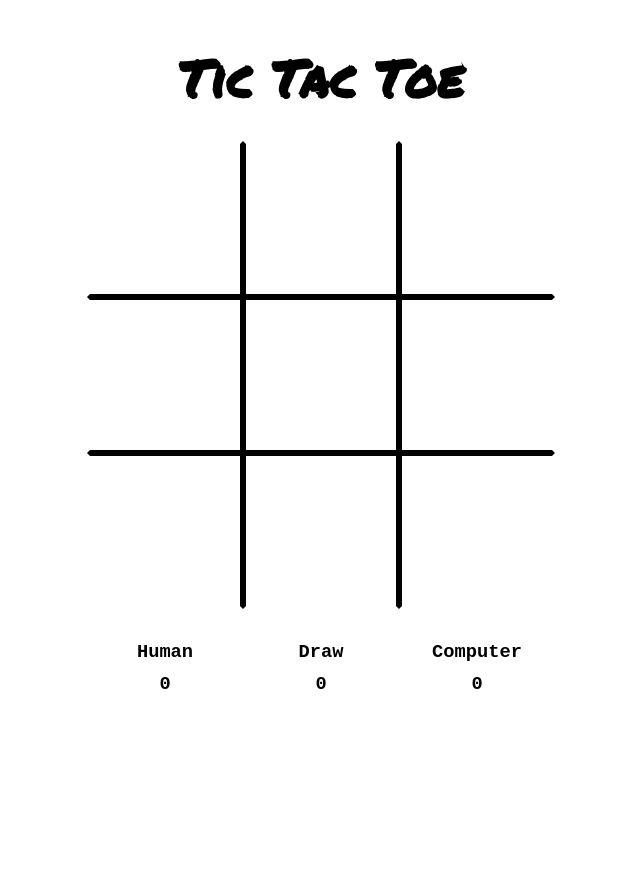
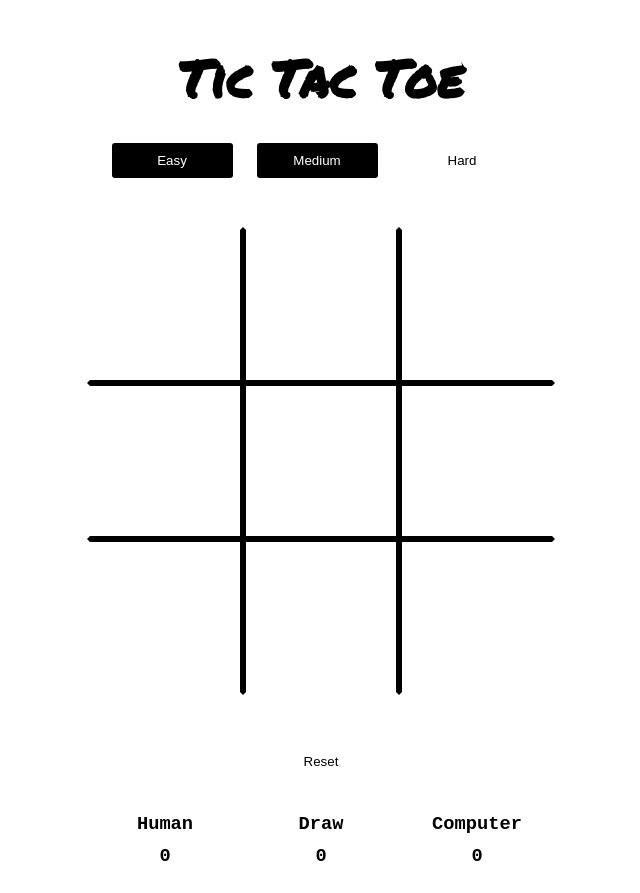
Before and after one commit to probir-sarkar/tic-tac-toe, a React (Create React App) app: page / in a window 1280 px wide. Shown: the whole page, without its empty margins (319-959 px from the left). Before the commit the page ends 800 px from the top, so only its background shows below. Built offline with nearby package versions, Linux system fonts and the light colour scheme; no server answers.

Commit message:
added levels

```diff
--- a/src/App.jsx
+++ b/src/App.jsx
@@ -1,5 +1,6 @@
 import "./App.scss";
 import Game from "./components/Game/Game.component";
+import Level from "./components/Level/Level.component";
 import Results from "./components/Results/Results.component";
 
 function App() {
@@ -7,6 +8,7 @@ function App() {
     <div className="App">
       {/* heading for tic-tac-toe game */}
       <h1>Tic Tac Toe</h1>
+      <Level />
       <Game />
       <Results />
     </div>
--- a/src/components/Game/Game.component.jsx
+++ b/src/components/Game/Game.component.jsx
@@ -3,35 +3,21 @@ import { PlayersContext } from "../../contexts/players.context";
 import "./Game.styles.scss";
 
 const Game = () => {
-  const {
-    tableData,
-    playerMove,
-    processing,
-    gameOver,
-    resetGame,
-    winnedCombination,
-    totalMoves,
-  } = useContext(PlayersContext);
+  const { tableData, playerMove, processing, gameOver, resetGame, winnedCombination, totalMoves } = useContext(PlayersContext);
 
   const handlePlayerMove = (rowIndex) => {
     if (processing) return;
     return gameOver ? resetGame() : playerMove(rowIndex);
   };
-
+  console.log(tableData);
   return (
     <div>
       <div className={`game ${processing ? "processing" : ""}`}>
-        <div
-          className={`game-table ${gameOver ? "game-over" : ""} ${
-            totalMoves.current === 9 ? "draw" : ""
-          }`}
-        >
+        <div className={`game-table ${gameOver ? "game-over" : ""} ${totalMoves.current === 9 ? "draw" : ""}`}>
           {tableData.map((row, rowIndex) => {
             return (
               <div
-                className={`game-box  ${
-                  winnedCombination.includes(rowIndex) ? "winned" : ""
-                }`}
+                className={`game-box  ${winnedCombination.includes(rowIndex) ? "winned" : ""}`}
                 key={rowIndex}
                 onClick={() => handlePlayerMove(rowIndex)}
               >
--- /dev/null
+++ b/src/components/Level/Level.component.jsx
@@ -0,0 +1,33 @@
+import { useContext } from "react";
+import { PlayersContext } from "../../contexts/players.context";
+import "./Level.styles.scss";
+
+const Level = () => {
+  const { level, setLevel, tableData } = useContext(PlayersContext);
+
+  const handleLevel = (level) => {
+    //   check if tableData every cell is blank
+    if (tableData.every((cell) => cell === "")) {
+      setLevel(level);
+    } else {
+      alert("You can't change level while playing");
+    }
+  };
+
+  return (
+    <div className="level">
+      {/* 3 button */}
+      <button className={`${level === 1 ? "active" : ""} level-btn`} onClick={() => handleLevel(1)}>
+        Easy
+      </button>
+      <button className={`${level === 2 ? "active" : ""} level-btn`} onClick={() => handleLevel(2)}>
+        Medium
+      </button>
+      <button className={`${level === 3 ? "active" : ""} level-btn`} onClick={() => handleLevel(3)}>
+        Hard
+      </button>
+    </div>
+  );
+};
+
+export default Level;
--- /dev/null
+++ b/src/components/Level/Level.styles.scss
@@ -0,0 +1,33 @@
+.level {
+    display: flex;
+    flex-grow: 1;
+    justify-content: center;
+    align-items: center;
+    margin-bottom: 10%;
+    gap: 20px;
+    max-width: 460px;
+    flex-wrap: wrap;
+    @media screen and (max-width: 768px) {
+        max-width: 310px;
+    }
+
+    .level-btn {
+        background-color: #000;
+        color: #fff;
+        min-width: 125px;
+        padding: 10px 20px;
+        border: 2px solid #fff;
+        border-radius: 5px;
+        display: flex;
+        justify-content: center;
+        align-items: center;
+        cursor: pointer;
+        transition: all 0.3s ease;
+
+        &:hover,
+        &.active {
+            background-color: #fff;
+            color: #000;
+        }
+    }
+}
--- a/src/components/Results/Results.component.jsx
+++ b/src/components/Results/Results.component.jsx
@@ -3,9 +3,16 @@ import { PlayersContext } from "../../contexts/players.context";
 
 import "./Results.styles.scss";
 const Results = () => {
-  const { results } = useContext(PlayersContext);
+  const { results, resetGame } = useContext(PlayersContext);
   const { human, ai, draw } = results;
   return (
+    <>
+      <div className="reset">
+        {/* 3 button */}
+        <button className={` reset-btn`} onClick={() => resetGame()}>
+          Reset
+        </button>
+      </div>
       <div className="results-container">
         <div className="result-box">
           <h3>Human</h3>
@@ -20,6 +27,7 @@ const Results = () => {
           <h3>{ai}</h3>
         </div>
       </div>
+    </>
   );
 };
 
--- a/src/components/Results/Results.styles.scss
+++ b/src/components/Results/Results.styles.scss
@@ -12,3 +12,28 @@
     }
   }
 }
+
+.reset {
+  display: flex;
+  justify-content: center;
+  margin-top: 10%;
+
+  .reset-btn {
+    background-color: #fff;
+    color: #000;
+    min-width: 125px;
+    padding: 10px 20px;
+    border: 2px solid #fff;
+    border-radius: 5px;
+    display: flex;
+    justify-content: center;
+    align-items: center;
+    cursor: pointer;
+    transition: all 0.3s ease;
+
+    &:active {
+      background-color: #000;
+      color: #fff;
+    }
+  }
+}
--- a/src/contexts/players.context.jsx
+++ b/src/contexts/players.context.jsx
@@ -1,5 +1,5 @@
 import { useState, createContext, useRef, useEffect } from "react";
-import axios from "axios";
+import { aiMove } from "../utils/aiMove";
 
 const dataTable = {
   tableData: ["", "", "", "", "", "", "", "", ""],
@@ -30,9 +30,8 @@ const PlayersProvider = ({ children }) => {
   const [winner, setWinner] = useState(null);
   const [processing, setProcessing] = useState(false);
   const [results, setResults] = useState(dataTable.results);
-  const [winnedCombination, setWinnedCombination] = useState(
-    dataTable.winnedCombination
-  );
+  const [winnedCombination, setWinnedCombination] = useState(dataTable.winnedCombination);
+  const [level, setLevel] = useState(3);
   // useref
   const totalMoves = useRef(0);
 
@@ -67,18 +66,9 @@ const PlayersProvider = ({ children }) => {
         return row;
       })
       .join("");
-    const options = {
-      method: "GET",
-      url: `https://red-tense-whale.cyclic.app/`,
-      params: {
-        board: state,
-      },
-      headers: {
-        "Access-Control-Allow-Origin": "*",
-      },
-    };
-    const response = await axios.request(options);
-    return response.data.recommendation;
+    await new Promise((resolve) => setTimeout(resolve, 500));
+    const res = aiMove(state, level);
+    return res;
   };
 
   // to avoid cold start of api request
@@ -100,11 +90,7 @@ const PlayersProvider = ({ children }) => {
     const { winninngCombinations } = dataTable;
     for (let i = 0; i < winninngCombinations.length; i++) {
       const [a, b, c] = winninngCombinations[i];
-      if (
-        tableData[a] &&
-        tableData[a] === tableData[b] &&
-        tableData[a] === tableData[c]
-      ) {
+      if (tableData[a] && tableData[a] === tableData[b] && tableData[a] === tableData[c]) {
         setWinnedCombination([a, b, c]);
         setProcessing(false);
         setGameOver(true);
@@ -142,6 +128,8 @@ const PlayersProvider = ({ children }) => {
         results,
         winnedCombination,
         totalMoves,
+        level,
+        setLevel,
       }}
     >
       {children}
--- /dev/null
+++ b/src/utils/aiMove.js
@@ -0,0 +1,142 @@
+import _ from "lodash";
+
+const checkForWin = (board) => {
+  // Check for horizontal wins
+  for (let i = 0; i < 3; i++) {
+    if (board[i][0] === board[i][1] && board[i][1] === board[i][2] && board[i][0] !== "-") {
+      return board[i][0];
+    }
+  }
+
+  // Check for vertical wins
+  for (let i = 0; i < 3; i++) {
+    if (board[0][i] === board[1][i] && board[1][i] === board[2][i] && board[0][i] !== "-") {
+      return board[0][i];
+    }
+  }
+
+  // Check for diagonal wins
+  if (board[0][0] === board[1][1] && board[1][1] === board[2][2] && board[0][0] !== "-") {
+    return board[0][0];
+  }
+  if (board[0][2] === board[1][1] && board[1][1] === board[2][0] && board[0][2] !== "-") {
+    return board[0][2];
+  }
+  // If no one wins
+  return "-";
+};
+
+const isTie = (board) => {
+  for (let i = 0; i < 3; i++) {
+    for (let j = 0; j < 3; j++) {
+      if (board[i][j] === "-") {
+        return false;
+      }
+    }
+  }
+  return true;
+};
+
+const minimax = (board, depth, isMaximizing) => {
+  let result = checkForWin(board);
+  if (result !== "-") {
+    return result === "O" ? 10 : result === "X" ? -10 : 0;
+  }
+
+  if (isTie(board)) {
+    return 0;
+  }
+
+  if (isMaximizing) {
+    let bestScore = -Infinity;
+    for (let i = 0; i < 3; i++) {
+      for (let j = 0; j < 3; j++) {
+        if (board[i][j] === "-") {
+          board[i][j] = "O";
+          bestScore = Math.max(bestScore, minimax(board, depth + 1, false));
+          board[i][j] = "-";
+        }
+      }
+    }
+    return bestScore;
+  } else {
+    let bestScore = Infinity;
+    for (let i = 0; i < 3; i++) {
+      for (let j = 0; j < 3; j++) {
+        if (board[i][j] === "-") {
+          board[i][j] = "X";
+          bestScore = Math.min(bestScore, minimax(board, depth + 1, true));
+          board[i][j] = "-";
+        }
+      }
+    }
+    return bestScore;
+  }
+};
+
+const getAIMove = (board) => {
+  let bestScore = -Infinity;
+  let move;
+  for (let i = 0; i < 3; i++) {
+    for (let j = 0; j < 3; j++) {
+      if (board[i][j] === "-") {
+        board[i][j] = "O";
+        let score = minimax(board, 0, false);
+        board[i][j] = "-";
+        if (score > bestScore) {
+          bestScore = score;
+          move = [i, j];
+        }
+      }
+    }
+  }
+
+  // Place the AI's mark in the chosen cell
+  board[move[0]][move[1]] = "O";
+  return board;
+};
+
+const randomMove = (board) => {
+  let move = [];
+  while (true) {
+    move = [Math.floor(Math.random() * 3), Math.floor(Math.random() * 3)];
+    if (board[move[0]][move[1]] === "-") {
+      break;
+    }
+  }
+  board[move[0]][move[1]] = "O";
+  return board;
+};
+
+const getDifferent = (Array1, Array2) => {
+  for (let i = 0; i < Array1.length; i++) {
+    if (Array1[i] !== Array2[i]) {
+      return i;
+    }
+  }
+};
+
+export const aiMove = (boardInput, level = 3) => {
+  const reqBoard = _.split(boardInput, "");
+  if (reqBoard.length !== 9) {
+    return;
+  }
+
+  const board = _.chunk(reqBoard, 3);
+  let AIMove;
+  if (level === 1) {
+    AIMove = randomMove(board);
+  } else if (level === 2) {
+    const random = Math.floor(Math.random() * 2);
+    if (random === 0) {
+      AIMove = randomMove(board);
+    } else {
+      AIMove = getAIMove(board);
+    }
+  } else {
+    AIMove = getAIMove(board);
+  }
+  AIMove = _.join(_.flatten(AIMove), "");
+
+  return getDifferent(reqBoard, AIMove);
+};
```
Lines whose indentation alone changed are shown as unchanged.
